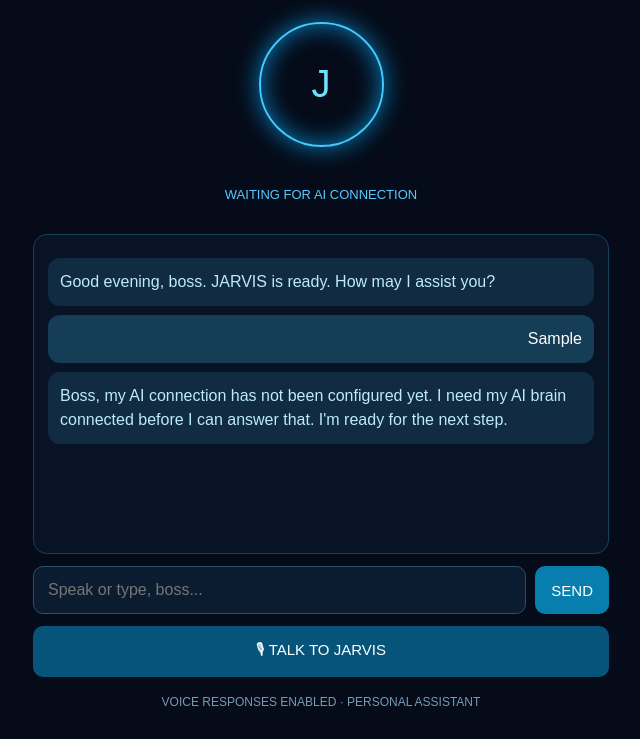
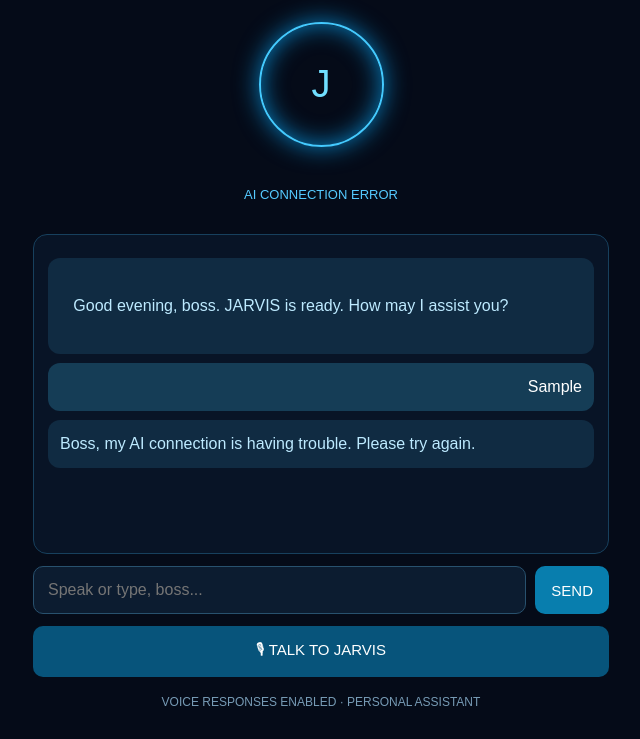
Before and after one commit to sansk1604-beep/Jarvis-ios, a plain HTML site: page index.html in a window 1280 px wide. Both pictures are taken after typing "Sample" into the empty fields and a click on the button "SEND". Shown: the part 117-856 px from the top of the page, without its empty margins (319-959 px from the left). Drawn offline with Linux system fonts and the light colour scheme; no server answers.

Commit message:
Update index.html

```diff
--- a/index.html
+++ b/index.html
@@ -6,27 +6,57 @@
 <meta name="viewport" content="width=device-width, initial-scale=1">
 <meta name="theme-color" content="#050b18">
 <title>J.A.R.V.I.S.</title>
+
 <style>
 *{box-sizing:border-box}
-body{margin:0;background:#050b18;color:#eaf6ff;font-family:Arial,sans-serif;min-height:100vh}
+body{
+ margin:0;background:#050b18;color:#eaf6ff;
+ font-family:Arial,sans-serif;min-height:100vh
+}
 header{text-align:center;padding:28px 15px 15px}
-h1{font-size:30px;letter-spacing:7px;color:#55caff;margin:12px}
+h1{
+ font-size:30px;letter-spacing:7px;
+ color:#55caff;margin:12px
+}
 .sub{color:#779bb5;font-size:12px;letter-spacing:3px}
-.core{width:125px;height:125px;border:2px solid #43caff;border-radius:50%;margin:25px auto;display:grid;place-items:center;box-shadow:0 0 25px #087dbb,inset 0 0 25px #087dbb}
+.core{
+ width:125px;height:125px;border:2px solid #43caff;
+ border-radius:50%;margin:25px auto;
+ display:grid;place-items:center;
+ box-shadow:0 0 25px #087dbb,inset 0 0 25px #087dbb
+}
 .core span{font-size:38px;color:#71dfff}
-.status{text-align:center;color:#55caff;font-size:13px;margin-bottom:20px}
+.status{
+ text-align:center;color:#55caff;
+ font-size:13px;margin-bottom:20px
+}
 main{max-width:600px;margin:auto;padding:12px}
-#chat{height:40vh;min-height:230px;overflow:auto;border:1px solid #17405d;border-radius:14px;padding:14px;background:#081426}
-.msg{padding:12px;margin:9px 0;border-radius:12px;line-height:1.5;white-space:pre-wrap}
+#chat{
+ height:40vh;min-height:230px;overflow:auto;
+ border:1px solid #17405d;border-radius:14px;
+ padding:14px;background:#081426
+}
+.msg{
+ padding:12px;margin:9px 0;border-radius:12px;
+ line-height:1.5;white-space:pre-wrap
+}
 .jarvis{background:#102b42;color:#bdeaff}
 .user{background:#153d56;color:white;text-align:right}
 .controls{display:flex;gap:9px;margin-top:12px}
-input{min-width:0;flex:1;background:#0c1c30;border:1px solid #28516e;color:white;padding:14px;border-radius:10px;font-size:16px}
-button{background:#087eae;color:white;border:0;border-radius:10px;padding:13px 16px;font-size:15px}
+input{
+ min-width:0;flex:1;background:#0c1c30;
+ border:1px solid #28516e;color:white;
+ padding:14px;border-radius:10px;font-size:16px
+}
+button{
+ background:#087eae;color:white;border:0;
+ border-radius:10px;padding:13px 16px;font-size:15px
+}
 #mic{width:100%;margin-top:12px;background:#07547b}
 .small{color:#779bb5;text-align:center;font-size:12px;margin:18px}
 </style>
 </head>
+
 <body>
 <header>
  <div class="sub">PERSONAL AI ASSISTANT</div>
@@ -34,18 +64,25 @@ button{background:#087eae;color:white;border:0;border-radius:10px;padding:13px 1
  <div class="sub">JUST A RATHER VERY INTELLIGENT SYSTEM</div>
  <div class="core"><span>J</span></div>
 </header>
+
 <div class="status" id="status">SYSTEM ONLINE · READY</div>
+
 <main>
  <div id="chat">
-<div class="msg jarvis">Good evening, boss. JARVIS is ready. How may I assist you?</div>
+  <div class="msg jarvis">
+   Good evening, boss. JARVIS is ready. How may I assist you?
   </div>
+ </div>
+
  <div class="controls">
   <input id="message" placeholder="Speak or type, boss..." autocomplete="off">
   <button onclick="send()">SEND</button>
  </div>
+
  <button id="mic" onclick="listen()">🎙 TALK TO JARVIS</button>
  <div class="small">VOICE RESPONSES ENABLED · PERSONAL ASSISTANT</div>
 </main>
+
 <script>
 const chat=document.getElementById('chat');
 const statusText=document.getElementById('status');
@@ -58,67 +95,123 @@ function add(text,who){
  chat.appendChild(div);
  chat.scrollTop=chat.scrollHeight;
 }
+
+// Load available voices
+let availableVoices=[];
+
+function loadVoices(){
+ if('speechSynthesis' in window){
+  availableVoices=speechSynthesis.getVoices();
+ }
+}
+
+if('speechSynthesis' in window){
+ loadVoices();
+ speechSynthesis.onvoiceschanged=loadVoices;
+}
+
+// JARVIS voice
 function speak(text){
  if(!('speechSynthesis' in window))return;
+
  speechSynthesis.cancel();
+
  const u=new SpeechSynthesisUtterance(text);
  u.lang='en-GB';
- u.rate=0.94;
- u.pitch=0.85;
- const voices=speechSynthesis.getVoices();
- const male=voices.find(v=>/male|daniel|george|arthur/i.test(v.name));
- if(male)u.voice=male;
+ u.rate=0.92;
+ u.pitch=0.82;
+ u.volume=1;
+
+ loadVoices();
+
+ const preferred=availableVoices.find(v=>
+  /daniel|george|arthur/i.test(v.name) &&
+  v.lang.toLowerCase().startsWith('en')
+ );
+
+ const british=availableVoices.find(v=>
+  v.lang.toLowerCase()==='en-gb'
+ );
+
+ if(preferred || british){
+  u.voice=preferred || british;
+ }
+
  speechSynthesis.speak(u);
 }
+
+// Send message to Gemini
 async function send(){
  const text=input.value.trim();
  if(!text)return;
+
  input.value='';
  add(text,'user');
  statusText.textContent='JARVIS IS THINKING...';
+
  try{
   const response=await fetch('/api/chat',{
    method:'POST',
    headers:{'Content-Type':'application/json'},
    body:JSON.stringify({message:text})
   });
+
   if(!response.ok)throw new Error('AI service unavailable');
+
   const data=await response.json();
   const reply=data.reply;
+
   if(!reply)throw new Error('Empty response');
+
   add(reply,'jarvis');
   speak(reply);
   statusText.textContent='SYSTEM ONLINE · READY';
+
  }catch(e){
-  const reply="Boss, my AI connection has not been configured yet. I need my AI brain connected before I can answer that. I'm ready for the next step.";
+  const reply="Boss, my AI connection is having trouble. Please try again.";
   add(reply,'jarvis');
   speak(reply);
-  statusText.textContent='WAITING FOR AI CONNECTION';
+  statusText.textContent='AI CONNECTION ERROR';
  }
 }
+
+// Voice input
 function listen(){
- const SpeechRecognition=window.SpeechRecognition||window.webkitSpeechRecognition;
+ const SpeechRecognition=
+  window.SpeechRecognition ||
+  window.webkitSpeechRecognition;
+
  if(!SpeechRecognition){
   const msg="Boss, voice recognition is not supported in this browser. Please try Safari.";
-  add(msg,'jarvis');speak(msg);return;
+  add(msg,'jarvis');
+  speak(msg);
+  return;
  }
+
  const recognition=new SpeechRecognition();
  recognition.lang='en-IN';
  recognition.interimResults=false;
+
  statusText.textContent='LISTENING, BOSS...';
+
  recognition.onresult=e=>{
   input.value=e.results[0][0].transcript;
   send();
  };
+
  recognition.onerror=()=>{
   statusText.textContent='VOICE INPUT UNAVAILABLE';
  };
+
  recognition.onend=()=>{
-  if(statusText.textContent==='LISTENING, BOSS...')
+  if(statusText.textContent==='LISTENING, BOSS...'){
    statusText.textContent='SYSTEM ONLINE · READY';
+  }
  };
+
  recognition.start();
 }
+
 input.addEventListener('keydown',e=>{
  if(e.key==='Enter')send();
 });
```
Lines whose indentation alone changed are shown as unchanged.
